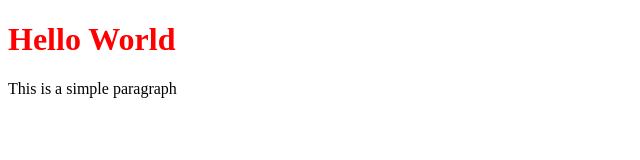
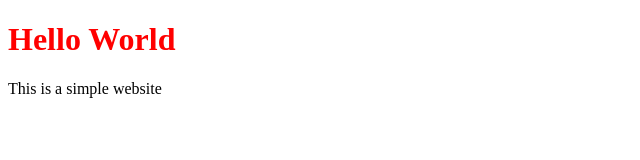
Before and after one commit to muhammedshamil8/demo, a plain HTML site: page index.html in a window 1280 px wide. Shown: the full height of the page, 0-640 px from the left. Drawn offline with Linux system fonts and the light colour scheme.

Commit message:
change text

```diff
--- a/index.html
+++ b/index.html
@@ -5,6 +5,6 @@
 </head>
 <body>
         <h1 class="text-center" style="color: red;">Hello World </h1>
-        <p class="text-center">This is a simple paragraph</p>
+        <p class="text-center">This is a simple website</p>
 </body>
 </html>
```
